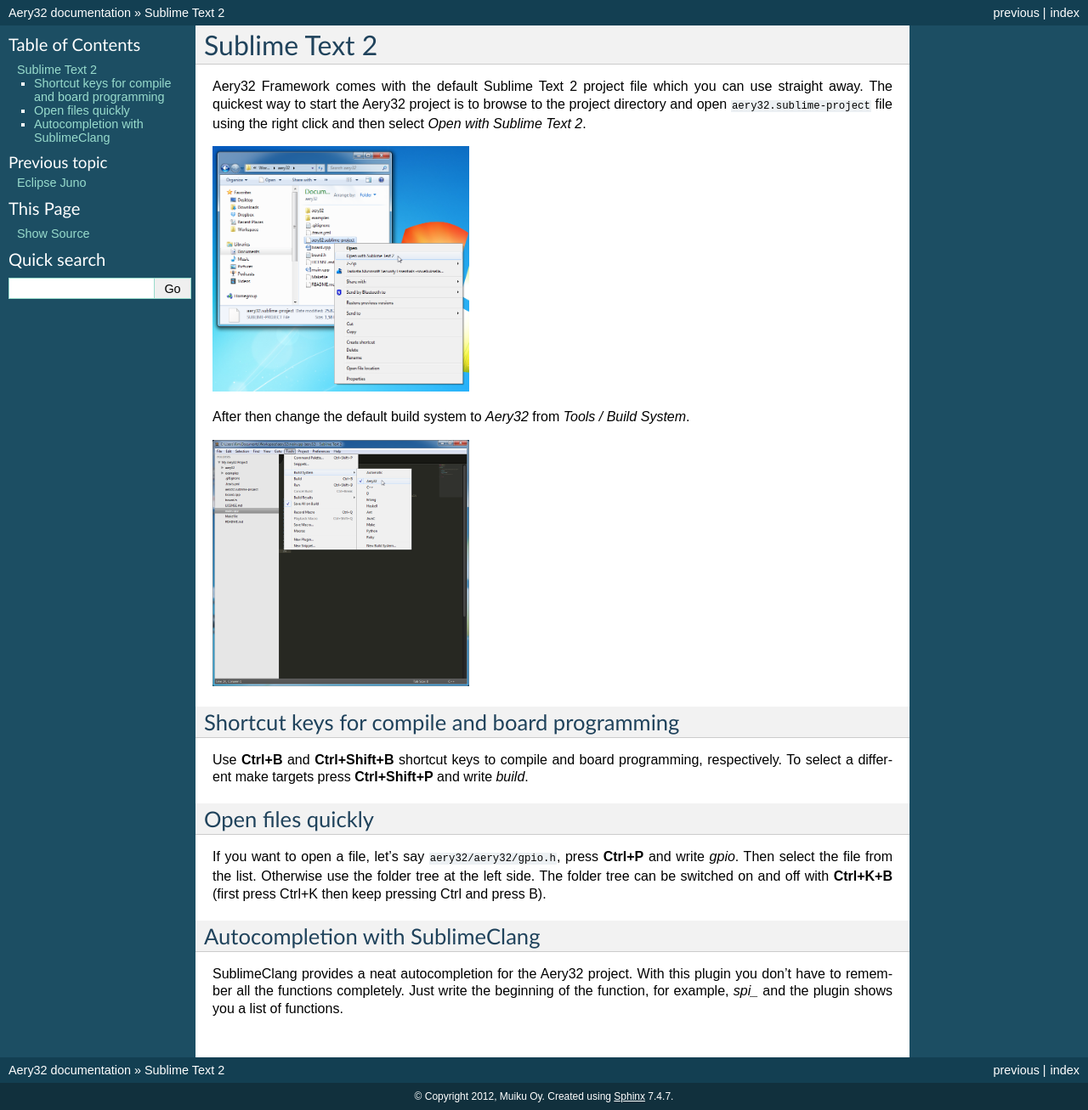
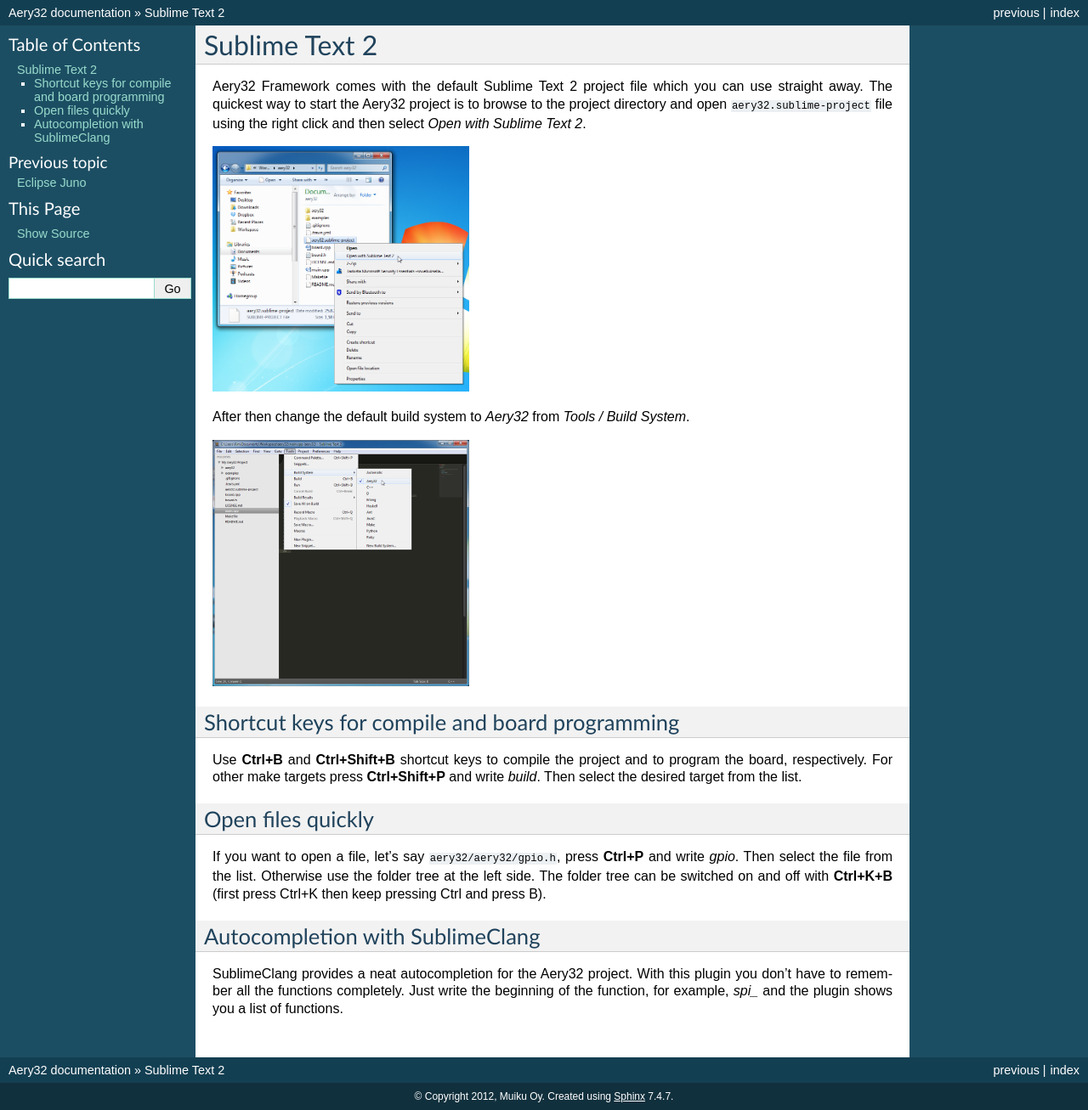
Before and after one commit to aery32/aery32-refguide, a Sphinx documentation site: the page built from source/use_with_st2.rst, in a window 1280 px wide. Shown: the whole page at 85% size. Built offline with Sphinx 7.4.7, drawn with Linux system fonts in a browser that asks for light colours.

Commit message:
Fix typos

```diff
--- a/source/use_with_st2.rst
+++ b/source/use_with_st2.rst
@@ -18,7 +18,7 @@
 Shortcut keys for compile and board programming
 -----------------------------------------------
 
-Use **Ctrl+B** and **Ctrl+Shift+B** shortcut keys to compile and board programming, respectively. To select a different make targets press **Ctrl+Shift+P** and write *build*.
+Use **Ctrl+B** and **Ctrl+Shift+B** shortcut keys to compile the project and to program the board, respectively. For other make targets press **Ctrl+Shift+P** and write *build*. Then select the desired target from the list.
 
 Open files quickly
 ------------------
```
